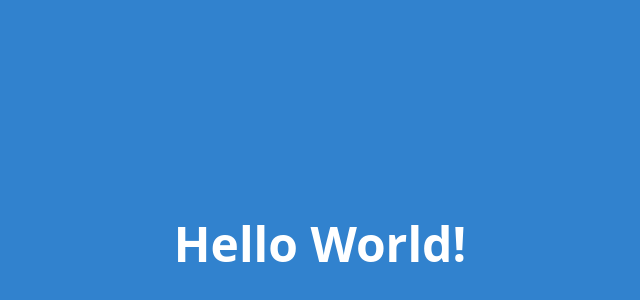
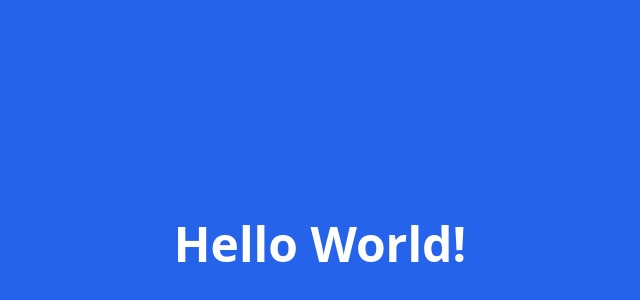
Before and after one commit to nthungdev/react-tailwind-boilerplate, a React (Create React App) app: page / in a window 1280 px wide. Shown: the part 156-456 px from the top of the page, without its empty margins (320-960 px from the left). Built offline with nearby package versions, Linux system fonts and the light colour scheme.

Commit message:
Upgrade to Tailwind V2

```diff
--- a/package.json
+++ b/package.json
@@ -3,14 +3,16 @@
   "version": "0.1.0",
   "private": true,
   "dependencies": {
+    "@tailwindcss/postcss7-compat": "^2.0.2",
+    "postcss": "^7",
     "react": "^16.13.1",
     "react-dom": "^16.13.1",
     "react-router-dom": "^5.0.1",
     "react-scripts": "3.4.1",
-    "tailwindcss": "^1.5.1"
+    "tailwindcss": "npm:@tailwindcss/postcss7-compat"
   },
   "devDependencies": {
-    "autoprefixer": "^9.8.0",
+    "autoprefixer": "^9",
     "postcss-cli": "^7.1.1"
   },
   "scripts": {
--- a/tailwind.config.js
+++ b/tailwind.config.js
@@ -1,5 +1,5 @@
 module.exports = {
-  purge: [],
+  purge: ['./src/**/*.html', './src/**/*.js'],
   theme: {
     extend: {},
   },
```
Also changed, not shown: 1 other file (tests, documents, lock files or other folders).
